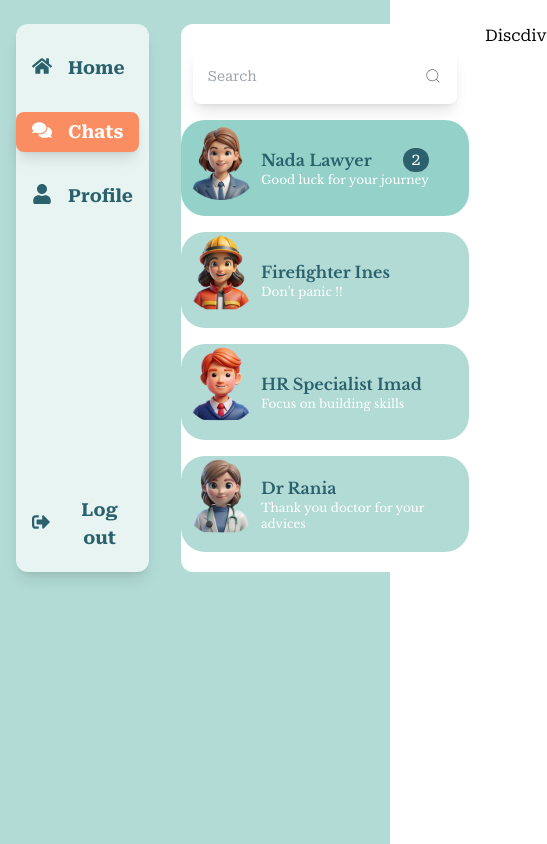
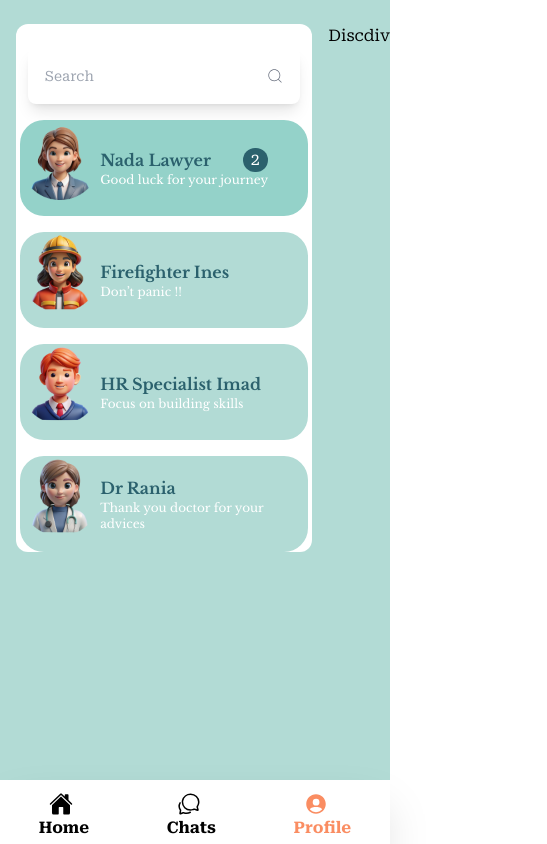
Before and after one commit to nagbisafae/chat-app, a React (Create React App) app: page /Chats in a window 390 px wide. Shown: the whole page, 547 px wide, since content can reach past the window. Built offline with nearby package versions, Linux system fonts and the light colour scheme.

Commit message:
7 changes

```diff
--- a/src/components/Chatdiv.js
+++ b/src/components/Chatdiv.js
@@ -6,6 +6,7 @@ import Imad from "../assets/Imad.png";
 import Rania from "../assets/Rania.png";
 // import {Nada} from "../assets/Nada.png"
 import { CiSearch } from "react-icons/ci";
+import NavPhone from "./NavPhone";
 function Chatdiv() {
   return (
     <div className="bg-white rounded-xl w-80  ">
@@ -51,6 +52,7 @@ function Chatdiv() {
           bgcol="bg-BlueVert"
         />
       </div>
+      <NavPhone />
     </div>
   );
 }
--- a/src/components/Infodiv.js
+++ b/src/components/Infodiv.js
@@ -1,5 +1,5 @@
 import React, { useState, useRef } from "react";
-
+import NavPhone from "./NavPhone";
 import Infochamps from "./Infochamps";
 import Aya from "../assets/AyaNajib.png";
 function Infodiv() {
@@ -47,7 +47,7 @@ function Infodiv() {
           />
         )}
       </div>
-      <div className=" bg-white bg-opacity-70 lg:h-72 h-custom3 rounded-lg mt-3 pt-6 lg:w-custom6 w-custom md:w-custom1 justify-center items-center ">
+      <div className=" bg-white bg-opacity-70 lg:h-72 h-custom6 lg:rounded-lg  rounded-s-3xl mt-3 pt-6 lg:w-custom6 w-full md:w-custom1 justify-center items-center pb-14   ">
         <div className="grid lg:grid-cols-2 grid-cols-1 justify-items-center items-center">
           <Infochamps
             label="Full Name"
@@ -82,12 +82,13 @@ function Infodiv() {
         <div className="flex justify-center items-center">
           <button
             onClick={handleEditClick}
-            class="hover:bg-customBlue transition duration-150 ease-out hover:ease-in bg-orange h-10 text-white rounded-full drop-shadow-lg  font-serif w-72 mt-8 text-center font-semibold text-sm  "
+            class="hover:bg-customBlue transition duration-150 ease-out hover:ease-in bg-orange h-10 text-white rounded-full drop-shadow-lg  font-serif w-72 mt-8 mb-8 text-center font-semibold text-sm  "
           >
             {isEditing ? "Save Changes" : "Edit"}
           </button>
         </div>
       </div>
+      <NavPhone />
     </>
   );
 }
--- a/src/components/NavChats.js
+++ b/src/components/NavChats.js
@@ -5,7 +5,7 @@ import { FaHome, FaComments, FaUser, FaSignOutAlt } from "react-icons/fa";
 function NavChats() {
   return (
     <>
-      <div class="bg-white bg-opacity-70  w-40 h-custom5 rounded-xl ml-4 shadow-lg  flex justify-center pt-6  ">
+      <div class="bg-white bg-opacity-70  w-40 h-custom5 rounded-xl ml-4 shadow-lg   justify-center pt-6 hidden md:hidden lg:flex ">
         <div>
           <ButtonsBar icone={FaHome} label="Home" btnhref="/Home" />
           <ButtonsBar
--- /dev/null
+++ b/src/components/NavPhone.js
@@ -0,0 +1,35 @@
+import React from "react";
+import {
+  IoHome,
+  IoChatbubblesOutline,
+  IoPersonCircleSharp,
+} from "react-icons/io5";
+import { useNavigate } from "react-router-dom";
+function NavPhone() {
+  const navigate = useNavigate();
+  return (
+    <div
+      class="fixed bottom-0 left-0 right-0 bg-white shadow-2xl sm:hidden flex justify-around py-3 h-16
+    "
+    >
+      <button
+        onClick={() => navigate("/Home")}
+        className="hover:text-orange cursor-pointer"
+      >
+        <IoHome className="w-11 h-6 " />
+        <label className="font-bold">Home</label>
+      </button>
+
+      <button onClick={() => navigate("/Chats")} className="hover:text-orange ">
+        <IoChatbubblesOutline className="w-11 h-6" />
+        <label className="font-bold">Chats</label>
+      </button>
+      <button className="hover:text-orange text-orange">
+        <IoPersonCircleSharp className="w-11 h-6" />
+        <label className="font-bold">Profile</label>
+      </button>
+    </div>
+  );
+}
+
+export default NavPhone;
--- a/src/components/Sidebar.js
+++ b/src/components/Sidebar.js
@@ -1,10 +1,14 @@
 import React, { useState, useEffect } from "react";
 import { useNavigate, useLocation } from "react-router-dom";
 import SidebarItems from "./SidebarItems";
-import { IoHome, IoChatbubblesOutline, IoPersonCircleSharp } from "react-icons/io5";
+import {
+  IoHome,
+  IoChatbubblesOutline,
+  IoPersonCircleSharp,
+} from "react-icons/io5";
 import { FiLogOut } from "react-icons/fi";
 
-const Sidebar = () => {
+const Sidebar = ({ att }) => {
   const navigate = useNavigate();
   const location = useLocation();
   const [selected, setSelected] = useState("Home");
@@ -23,11 +27,25 @@ const Sidebar = () => {
 
   const items = [
     { id: "Home", icon: <IoHome size={24} />, title: "Home", path: "/Home" },
-    { id: "Chats", icon: <IoChatbubblesOutline size={24} />, title: "Chats", path: "/Chats" },
-    { id: "Profile", icon: <IoPersonCircleSharp size={24} />, title: "Profile", path: "/Profile" },
+    {
+      id: "Chats",
+      icon: <IoChatbubblesOutline size={24} />,
+      title: "Chats",
+      path: "/Chats",
+    },
+    {
+      id: "Profile",
+      icon: <IoPersonCircleSharp size={24} />,
+      title: "Profile",
+      path: "/Profile",
+    },
   ];
 
-  const logout = { id: "Logout", icon: <FiLogOut size={24} />, title: "Log out" };
+  const logout = {
+    id: "Logout",
+    icon: <FiLogOut size={24} />,
+    title: "Log out",
+  };
 
   const handleLogout = () => {
     localStorage.removeItem("authToken");
@@ -37,7 +55,9 @@ const Sidebar = () => {
   return (
     <>
       {/* Sidebar pour les écrans moyens et grands */}
-      <div className="hidden sm:flex flex-col items-center py-6 absolute w-[166px] left-[15px] top-[15px] bottom-[15px] bg-white/70 shadow-md rounded-[20px]">
+      <div
+        className={`hidden sm:flex  ${att} flex-col items-center py-6 absolute w-[166px] left-[15px] top-[15px] bottom-[15px] bg-white/70 shadow-md rounded-[20px]`}
+      >
         {items.map((item) => (
           <SidebarItems
             key={item.id}
@@ -71,7 +91,9 @@ const Sidebar = () => {
               navigate(item.path);
             }}
             className={`flex flex-col items-center ${
-              selected === item.id ? "text-orange font-bold" : "text-customBlue font-medium"
+              selected === item.id
+                ? "text-orange font-bold"
+                : "text-customBlue font-medium"
             }`}
           >
             {item.icon}
--- a/src/pages/Profile.js
+++ b/src/pages/Profile.js
@@ -3,11 +3,12 @@ import React from "react";
 import Navbar from "../components/Navbar";
 import Header from "../components/Header";
 import Infodiv from "../components/Infodiv";
+
 function profile() {
   return (
     <div className="bg-BlueVert min-h-screen pt-6 pb-3">
       <div className="flex">
-        <Navbar att="" />
+        <Navbar />
         <div className="flex flex-col items-center flex-1">
           <Header />
           {/* <Profilepic /> */}
```
